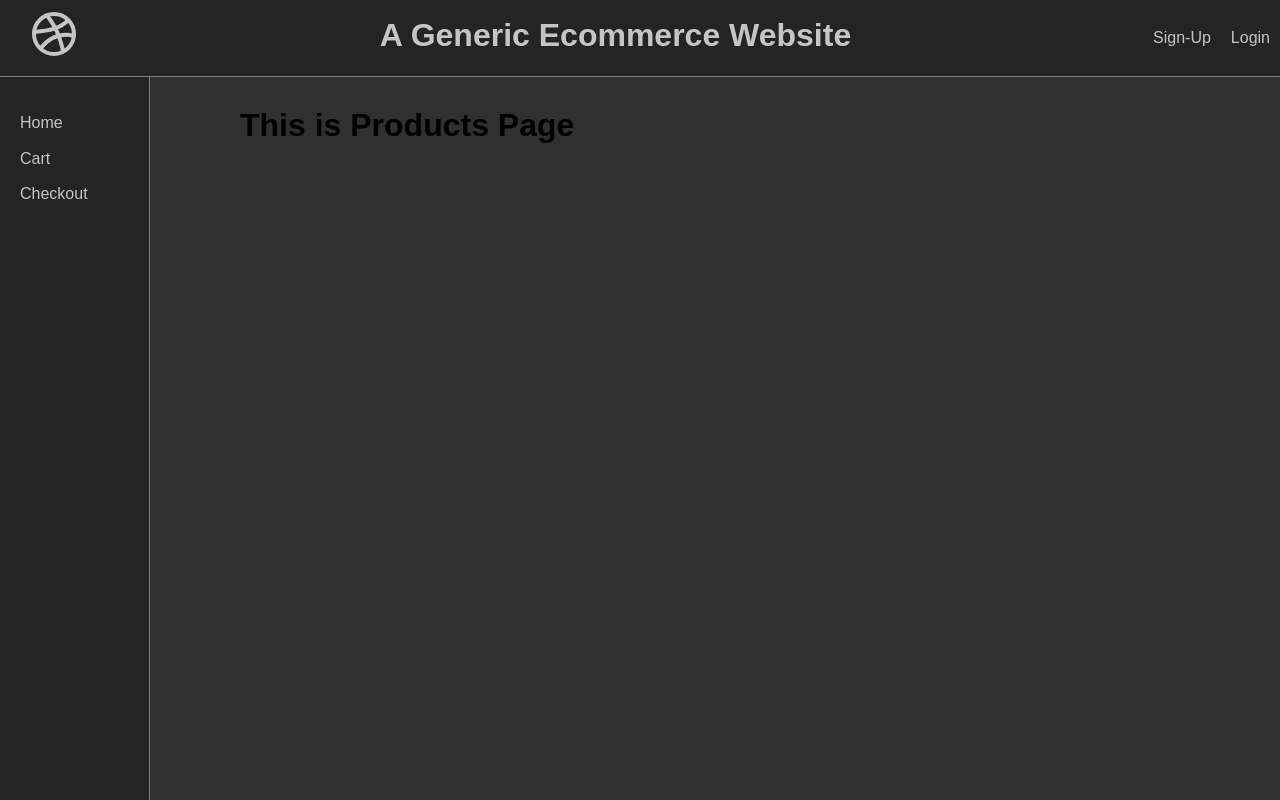
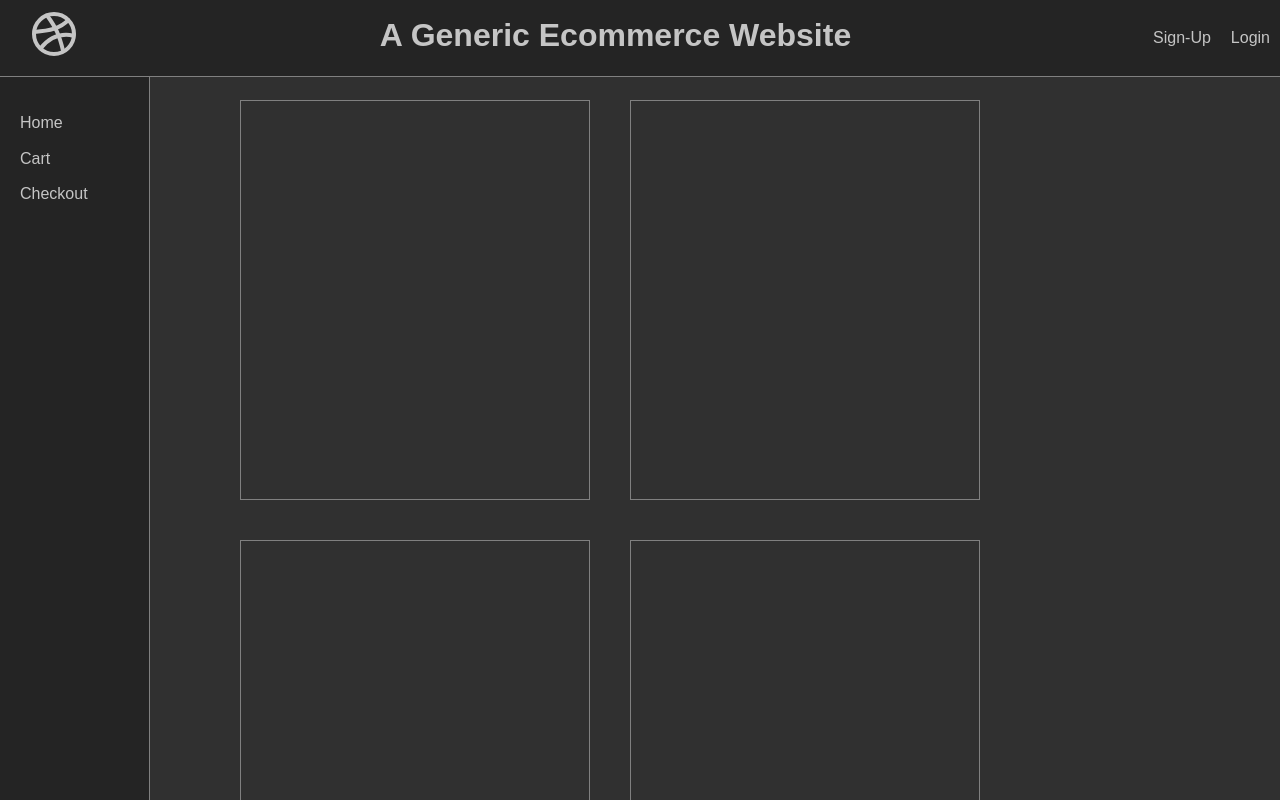
Before and after one commit to Nagul75/Shopping-Cart, a React (Vite) app in the folder Shopping-Cart/: page / in a window 1280 px wide. Shown: the top 800 px of the page. Built offline with nearby package versions, Linux system fonts and the light colour scheme.

Commit message:
Did Cards for products in Home

```diff
--- a/Shopping-Cart/src/Components/Card.jsx
+++ b/Shopping-Cart/src/Components/Card.jsx
@@ -0,0 +1,11 @@
+import "../Styles/Card.css"
+
+export default function Card({children}) {
+    return(
+        <>
+                <div className="card">
+                    {children}
+                </div>
+        </>
+    )
+}
--- a/Shopping-Cart/src/Components/Products.jsx
+++ b/Shopping-Cart/src/Components/Products.jsx
@@ -1,7 +1,18 @@
+import { useEffect } from "react"
+import Card from "./Card"
+import "../Styles/Products.css"
+
 export default function Products() {
+
     return(
         <>
-            <h1>This is Products Page</h1>
+            <div className="card-container">
+            <Card/>
+            <Card/>
+            <Card/>
+            <Card/>
+            <Card/>
+            </div>
         </>
     )
 }
--- /dev/null
+++ b/Shopping-Cart/src/Styles/Card.css
@@ -0,0 +1,5 @@
+.card {
+    height: 400px;
+    width: 350px;
+    border: 1px solid gray;
+}
--- /dev/null
+++ b/Shopping-Cart/src/Styles/Products.css
@@ -0,0 +1,5 @@
+.card-container {
+    display: flex;
+    gap: 40px   ;
+    flex-wrap: wrap;
+}
```
